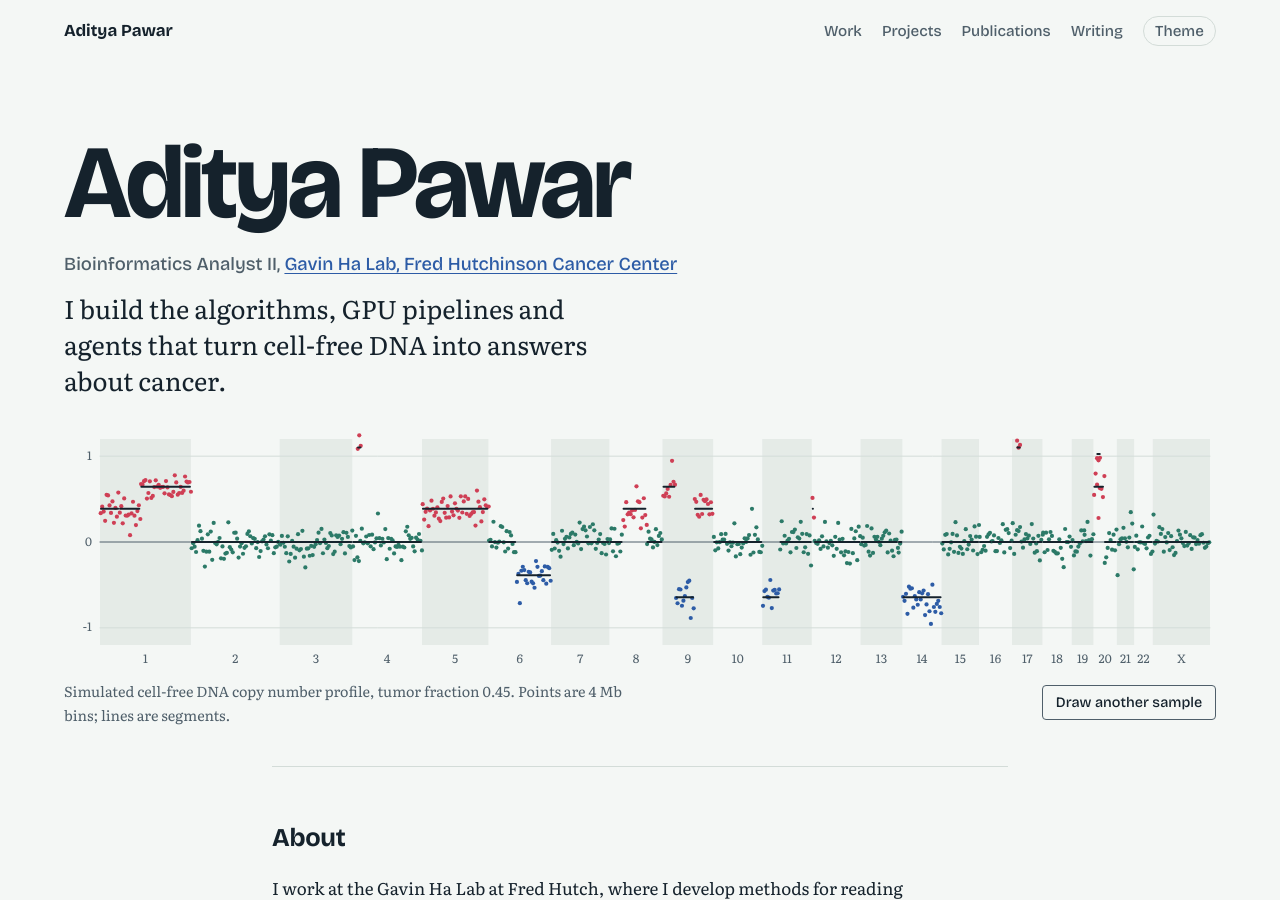
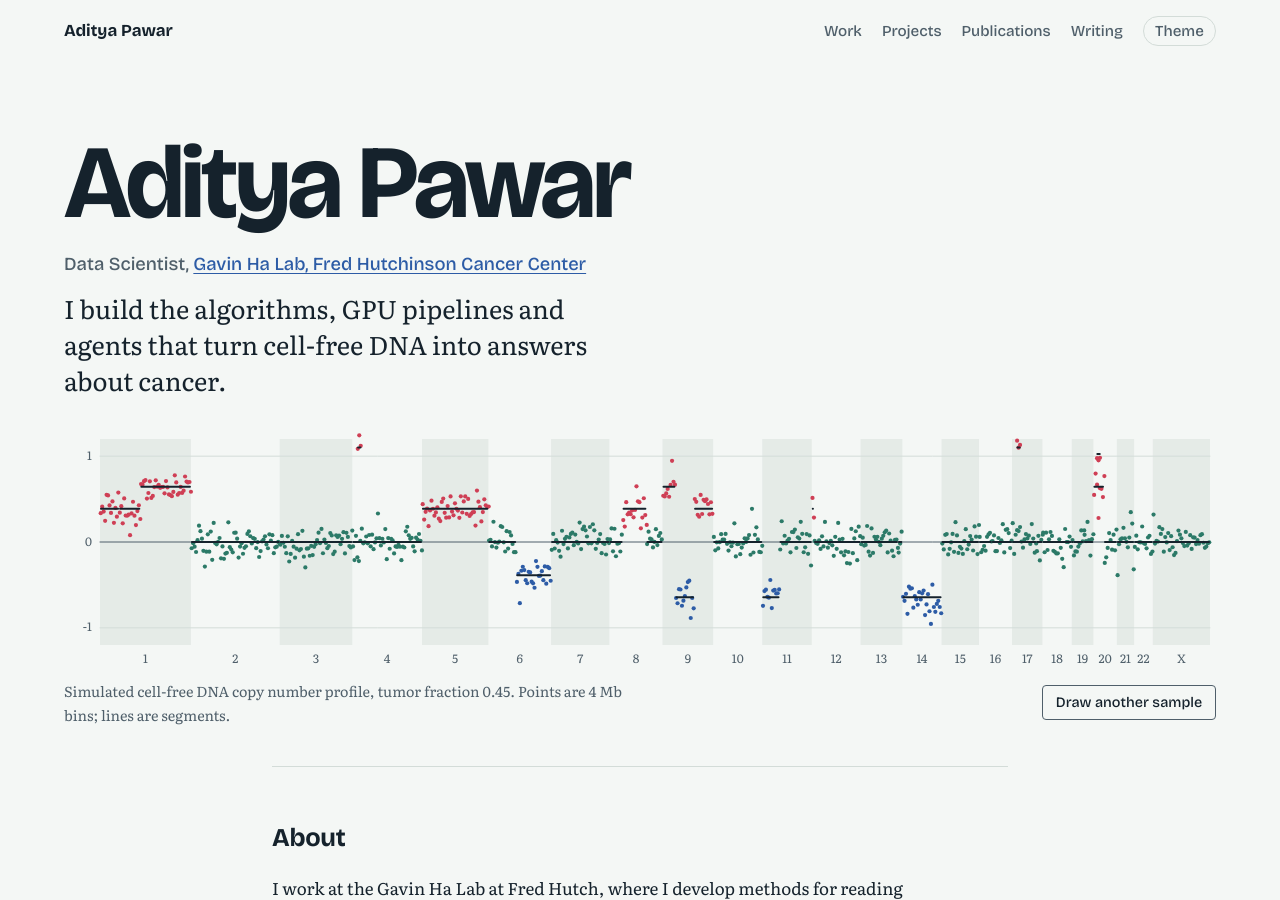
Before and after one commit to pawarad/pawarad.github.io, a Jekyll site: the page built from index.html, in a window 1280 px wide and 900 px high. Built offline with Jekyll 4.4.1, drawn with Linux system fonts in a browser that asks for light colours; some of the changed text lies outside the part shown.

Commit message:
Update job title to Data Scientist
Co-Authored-By: Claude Sonnet 5.5 <noreply@anthropic.com>
Claude-Session: https://claude.ai/code/session_01DthkQ5JwuHJMNNpGkuqXGQ

```diff
--- a/_data/experience.yml
+++ b/_data/experience.yml
@@ -1,5 +1,5 @@
 # Newest first. `years` is optional.
-- role: Bioinformatics Analyst II
+- role: Data Scientist
   place: Gavin Ha Lab, Fred Hutchinson Cancer Center
   years: ""
   note: Cancer genomics, GPU pipelines, copy number algorithms and agentic analysis tools.
--- a/_data/profile.yml
+++ b/_data/profile.yml
@@ -1,5 +1,5 @@
 name: Aditya Pawar
-role: Bioinformatics Analyst II
+role: Data Scientist
 org: Gavin Ha Lab, Fred Hutchinson Cancer Center
 org_url: https://www.fredhutch.org/
 location: Boston area
```
